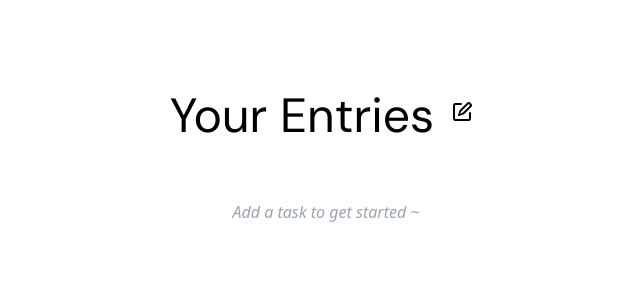
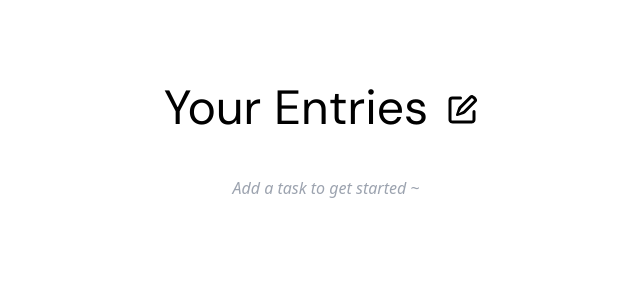
Before and after one commit to catherinetweeks/minimalist-bujo, a React (Vite) app: page / in a window 1280 px wide. Shown: the top 300 px of the page, without its empty margins (314-954 px from the left). Built offline with nearby package versions, Linux system fonts and the light colour scheme.

Commit message:
finalized title

```diff
--- a/src/components/TodoApp.tsx
+++ b/src/components/TodoApp.tsx
@@ -54,24 +54,24 @@ const [editingEntry, setEditingEntry] = useState<Entry | null>(null);
 
   return (
     <div className="flex flex-col items-center p-8">
-      <div className="flex flex-row items-center gap-2 p-5">
-        <h1 className="text-5xl mb-10 mt-10 font-titleFont hover:-translate-y-0.5 transition-all">
+      <div className="flex flex-row items-center gap-2 p-6 mt-5">
+        <h1 className="text-5xl mb-5 mt-2 font-titleFont hover:-translate-y-0.5 transition-all">
           Your Entries
         </h1>
         <div className="relative">
           <button
             onClick={() => handleAddTask()}
-            className="mb-2 p-2 bg-white text-black rounded flex items-center justify-center w-10 h-10 shrink-0"
+            className="mb-2 p-2 bg-white text-black rounded flex items-center justify-center w-15 h-15 shrink-0"
           >
             <img
               src={addEntry}
               alt="Add Entry"
-              className="w-10 h-10 object-contain pointer-events-none hover:-translate-y-0.5 transition-all"
+              className="w-9 h-9 object-contain pointer-events-none hover:-translate-y-0.5 transition-all"
             />
           </button>
         </div>
       </div>
-      <div className="w-full max-w-md mb-8">
+      <div className="w-full max-w-lg mb-8">
         {entries.length === 0 ? (
           <p className="text-center text-gray-400 italic">
             Add a task to get started ~
```
